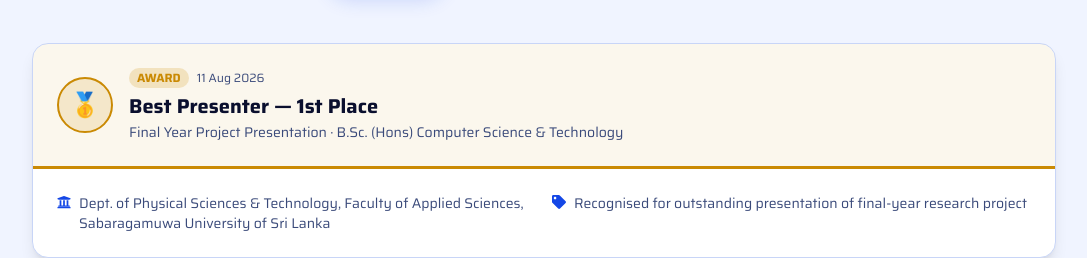
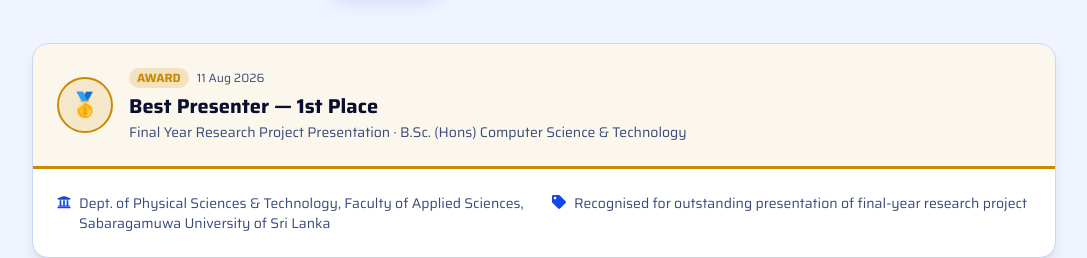
Before and after one commit to vinuraDG/Portfolio, a React (Vite) app: page / in a window 1280 px wide. Shown: the part 5360-5618 px from the top of the page, without its empty margins (96-1183 px from the left). Built offline with nearby package versions, Linux system fonts and the light colour scheme.

Commit message:
modify achievement page

```diff
--- a/src/components/achievement.jsx
+++ b/src/components/achievement.jsx
@@ -70,7 +70,7 @@ const Achievements = () => {
                       <span className="text-xs" style={{ color: "var(--text-muted)" }}>11 Aug 2026</span>
                     </div>
                     <h3 className="text-xl font-bold" style={{ color: "var(--text-primary)" }}>Best Presenter — 1st Place</h3>
-                    <p className="text-sm mt-0.5" style={{ color: "var(--text-muted)" }}>Final Year Project Presentation · B.Sc. (Hons) Computer Science &amp; Technology</p>
+                    <p className="text-sm mt-0.5" style={{ color: "var(--text-muted)" }}>Final Year Research Project Presentation · B.Sc. (Hons) Computer Science &amp; Technology</p>
                   </div>
                 </div>
                 <div className="p-6 grid sm:grid-cols-2 gap-4 text-sm">
```
